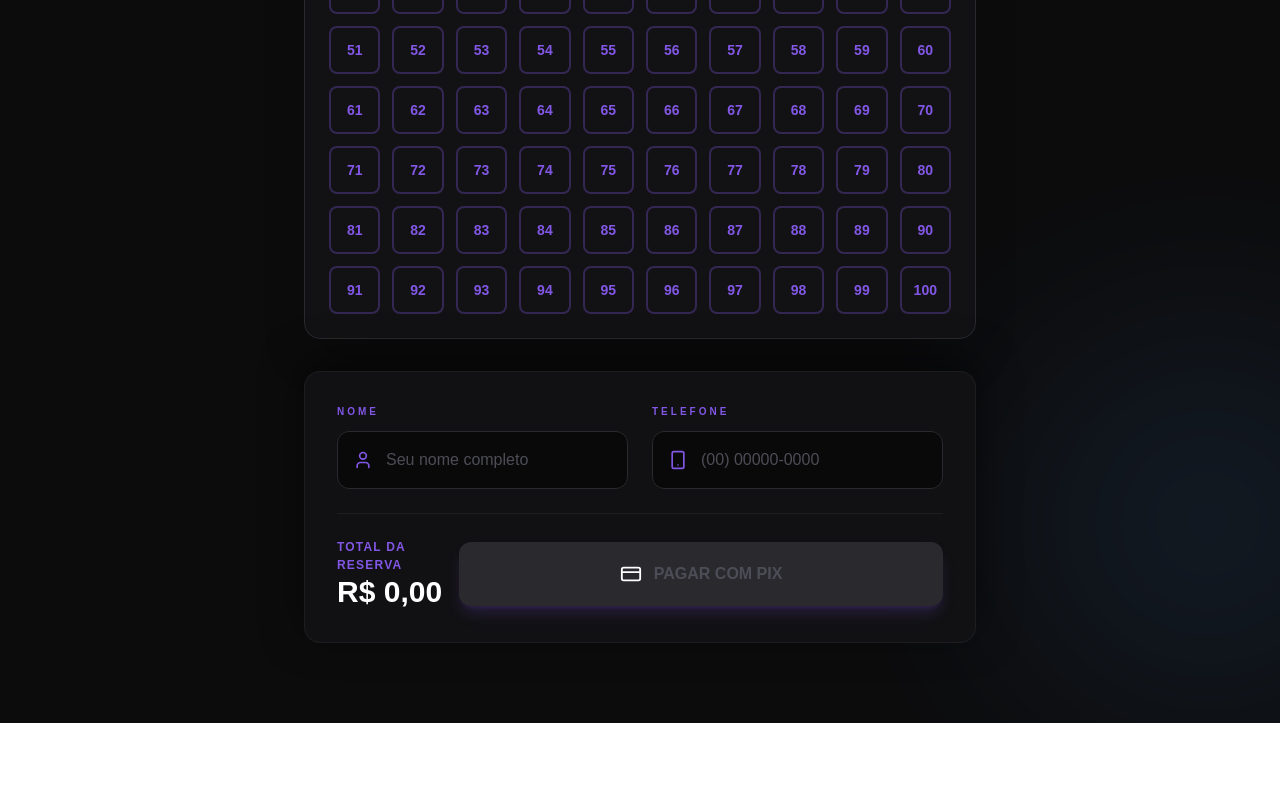
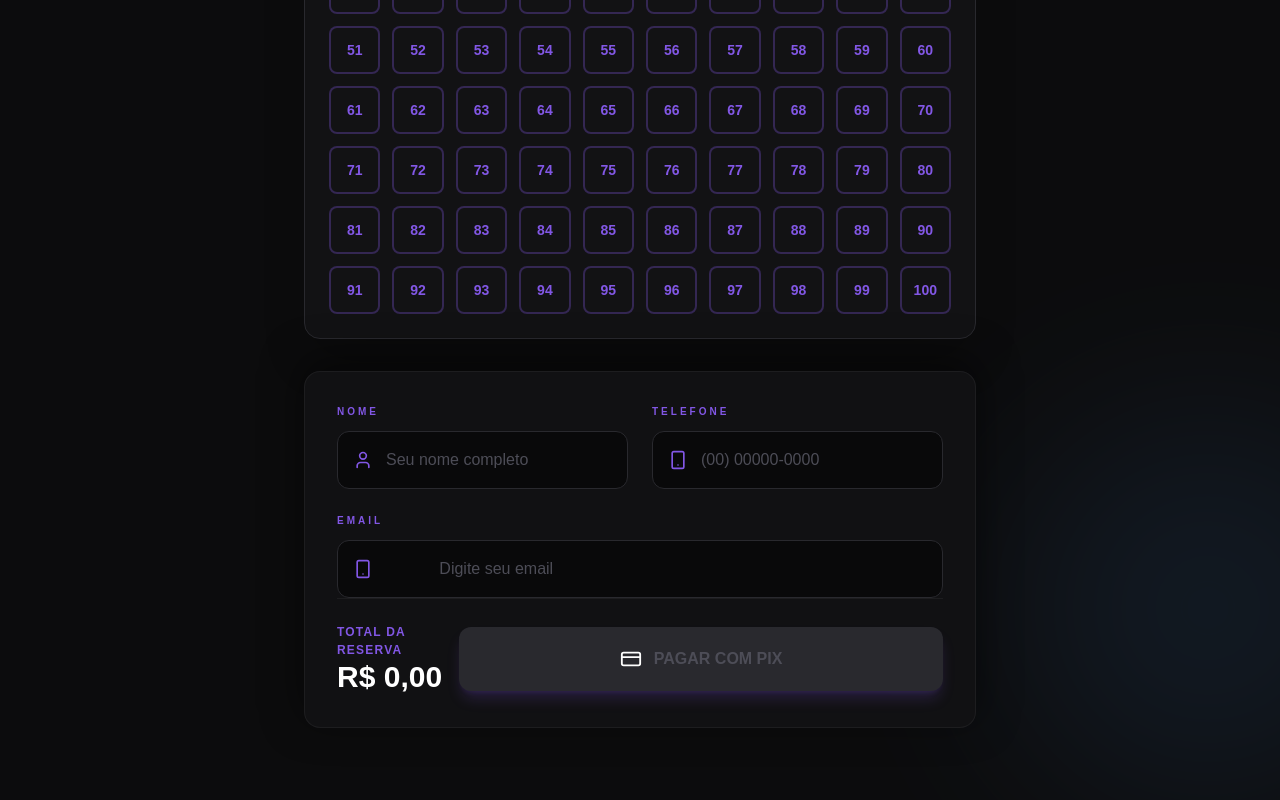
Before and after one commit to RaylanGabriel/rifa-smartlucky, a Next.js app: page / in a window 1280 px wide. Shown: the part 713-1513 px from the top of the page. Before the commit the page ends 1436 px from the top, so only its background shows below. Built offline with nearby package versions, Linux system fonts and the light colour scheme; no server answers; the database is empty.

Commit message:
Ultimas atualizações

```diff
--- a/src/app/admin/page.tsx
+++ b/src/app/admin/page.tsx
@@ -9,7 +9,7 @@ import { Trash2, ExternalLink, LogOut, CheckCircle } from "lucide-react";
 interface Venda {
   id: string;
   nome: string;
-  whatsapp: string;
+  telefone: string;
   status: string;
 }
 
@@ -52,7 +52,7 @@ export default function AdminPage() {
       .on(
         "postgres_changes",
         {
-          event: "UPDATE", // evita disparos excessivos
+          event: "UPDATE",
           schema: "public",
           table: "rifas",
         },
@@ -161,7 +161,7 @@ export default function AdminPage() {
                       </div>
                       <div className="flex items-center gap-2">
                         <span className="text-gray-500 text-xs">
-                          {venda.whatsapp}
+                          {venda.telefone}
                         </span>
                         <span
                           className={`text-[9px] px-1.5 rounded border ${
@@ -177,7 +177,7 @@ export default function AdminPage() {
 
                     <td className="p-4 text-right space-x-2">
                       <a
-                        href={`https://wa.me/55${venda.whatsapp.replace(/\D/g, "")}`}
+                        href={`https://wa.me/55${venda.telefone.replace(/\D/g, "")}`}
                         target="_blank"
                         className="inline-block p-2 text-green-500 hover:bg-green-500/10 rounded-lg"
                         title="WhatsApp"
--- a/src/app/page.tsx
+++ b/src/app/page.tsx
@@ -294,6 +294,23 @@ export default function Home() {
                 </div>
               </div>
             </div>
+            <div className="space-y-1">
+              <label className={styles.footer.label}>EMAIL</label>
+              <div className={styles.footer.inputWrapper}>
+                <Smartphone className={styles.footer.inputIcon} />
+                <input
+                  type="email"
+                  className={`${styles.footer.input} ${styles.footer.inputWithIcon}`}
+                  value={telefone}
+                  onChange={(e) => {
+                    const value = e.target.value;
+                    setTelefone(value);
+                  }}
+                  placeholder="
+            Digite seu email"
+                />
+              </div>
+            </div>
 
             <div className="flex flex-col md:flex-row justify-between items-center gap-4 pt-6 border-t border-white/5">
               <div>
```
